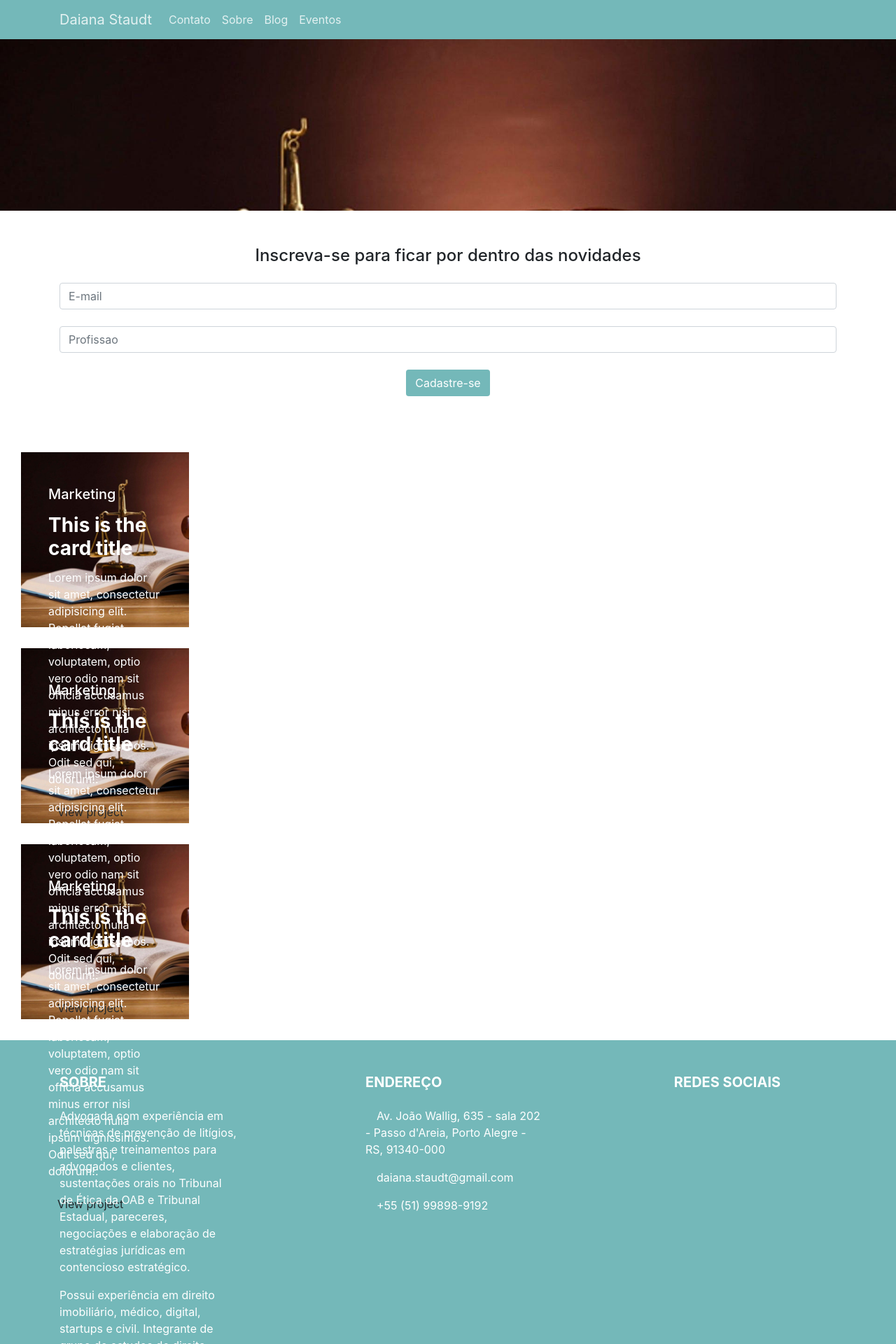
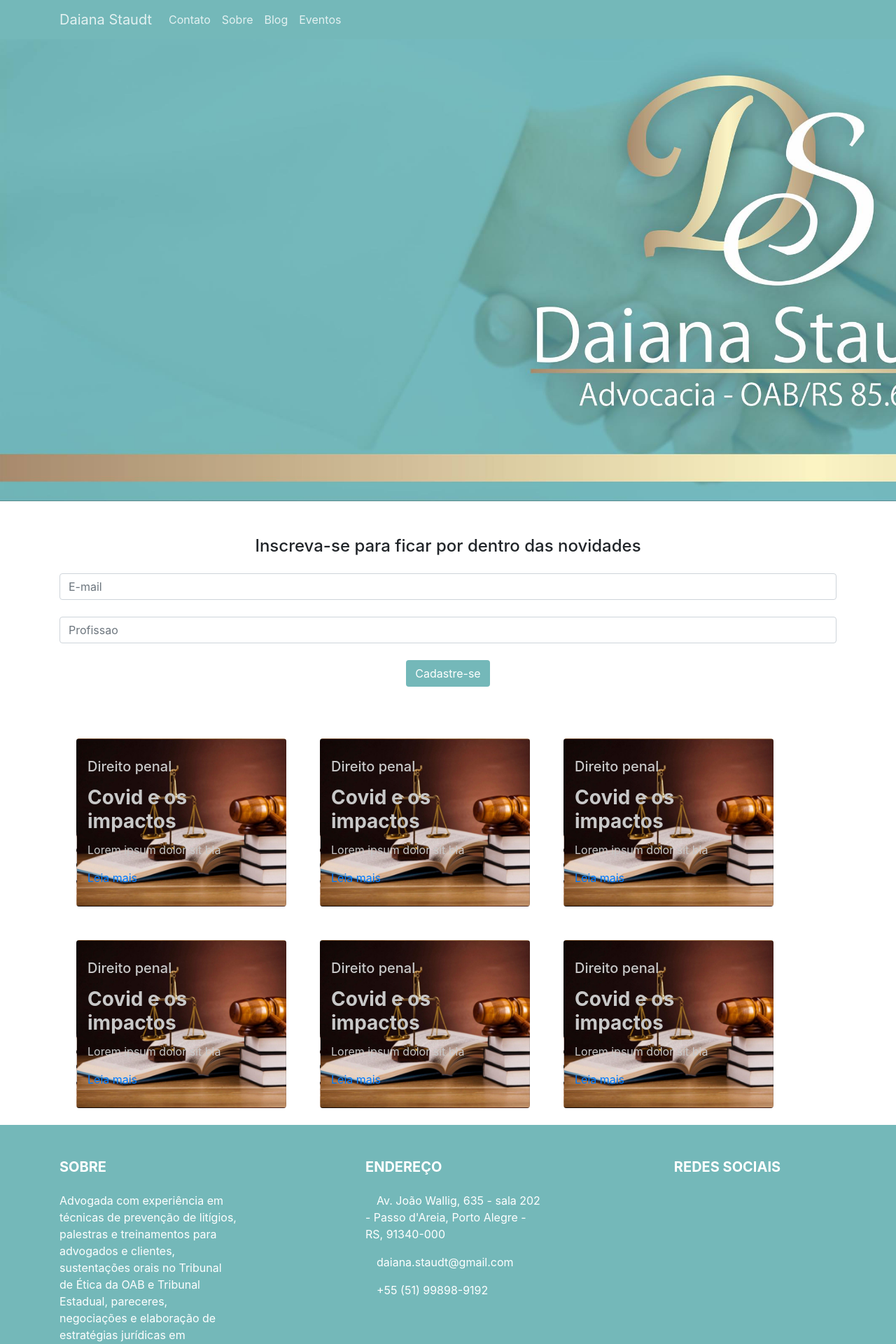
Before and after one commit to lucasstd/lawyer, a Next.js app: page / in a window 1280 px wide. Shown: the top 1920 px of the page at 70% size. Built offline with nearby package versions, Linux system fonts and the light colour scheme.

Commit message:
small fixes at styles

```diff
--- a/components/common/Footer.js
+++ b/components/common/Footer.js
@@ -3,68 +3,75 @@ import React, { Component } from "react";
 export default class Footer extends Component {
   render() {
     return (
-      <footer class="page-footer font-small mdb-color lighten-3 pt-4" style={{ backgroundColor: "#74B8B9", color: "white" }}>
-        <div class="container text-center text-md-left">
-
-          <div class="row">
-
-            <div class="col-md-4 col-lg-3 mr-auto my-md-4 my-0 mt-4 mb-1">
-
-              <h5 class="font-weight-bold text-uppercase mb-4">Sobre</h5>
+      <footer
+        className="page-footer font-small mdb-color lighten-3 pt-4"
+        style={{ backgroundColor: "#74B8B9", color: "white" }}
+      >
+        <div className="container text-center text-md-left">
+          <div className="row">
+            <div className="col-md-4 col-lg-3 mr-auto my-md-4 my-0 mt-4 mb-1">
+              <h5 className="font-weight-bold text-uppercase mb-4">Sobre</h5>
               <p>
-                Advogada com experiência em técnicas de prevenção de litígios, palestras e treinamentos para advogados e clientes,
-                sustentações orais no Tribunal de Ética da OAB e Tribunal Estadual, pareceres, negociações e elaboração de estratégias jurídicas em contencioso estratégico.
+                Advogada com experiência em técnicas de prevenção de litígios,
+                palestras e treinamentos para advogados e clientes, sustentações
+                orais no Tribunal de Ética da OAB e Tribunal Estadual,
+                pareceres, negociações e elaboração de estratégias jurídicas em
+                contencioso estratégico.
               </p>
               <p>
-                Possui experiência em direito imobiliário, médico, digital, startups e civil.
-                Integrante de grupo de estudos de direito imobiliário (ESA), direito processual civil (PUCRS) e membro da AGADIE e IBRADIM.
+                Possui experiência em direito imobiliário, médico, digital,
+                startups e civil. Integrante de grupo de estudos de direito
+                imobiliário (ESA), direito processual civil (PUCRS) e membro da
+                AGADIE e IBRADIM.
               </p>
-
             </div>
 
-            <hr class="clearfix w-100 d-md-none" />
+            <hr className="clearfix w-100 d-md-none" />
 
-            <div class="col-md-4 col-lg-3 mx-auto my-md-4 my-0 mt-4 mb-1">
+            <div className="col-md-4 col-lg-3 mx-auto my-md-4 my-0 mt-4 mb-1">
+              <h5 className="font-weight-bold text-uppercase mb-4">Endereço</h5>
 
-              <h5 class="font-weight-bold text-uppercase mb-4">Endereço</h5>
-
-              <ul class="list-unstyled">
+              <ul className="list-unstyled">
                 <li>
                   <p>
-                    <i class="fas fa-home mr-3"></i> Av. João Wallig, 635 - sala 202 - Passo d'Areia, Porto Alegre - RS, 91340-000</p>
+                    <i className="fas fa-home mr-3"></i> Av. João Wallig, 635 -
+                    sala 202 - Passo d'Areia, Porto Alegre - RS, 91340-000
+                  </p>
                 </li>
                 <li>
                   <p>
-                    <i class="fas fa-envelope mr-3"></i> daiana.staudt@gmail.com</p>
+                    <i className="fas fa-envelope mr-3"></i>{" "}
+                    daiana.staudt@gmail.com
+                  </p>
                 </li>
                 <li>
                   <p>
-                    <i class="fas fa-phone mr-3"></i> +55 (51) 99898-9192 </p>
+                    <i className="fas fa-phone mr-3"></i> +55 (51) 99898-9192{" "}
+                  </p>
                 </li>
               </ul>
-
             </div>
 
-            <hr class="clearfix w-100 d-md-none" />
+            <hr className="clearfix w-100 d-md-none" />
 
-            <div class="col-md-2 col-lg-2 text-center mx-auto my-4">
+            <div className="col-md-2 col-lg-2 text-center mx-auto my-4">
+              <h5 className="font-weight-bold text-uppercase mb-4">
+                Redes sociais
+              </h5>
 
-              <h5 class="font-weight-bold text-uppercase mb-4">Redes sociais</h5>
-
-              <a type="button" class="btn-floating btn-fb">
-                <i class="fab fa-facebook-f"></i>
+              <a type="button" className="btn-floating btn-fb">
+                <i className="fab fa-facebook-f"></i>
               </a>
-              <a type="button" class="btn-floating btn-tw">
-                <i class="fab fa-twitter"></i>
+              <a type="button" className="btn-floating btn-tw">
+                <i className="fab fa-twitter"></i>
               </a>
-              <a type="button" class="btn-floating btn-gplus">
-                <i class="fab fa-google-plus-g"></i>
+              <a type="button" className="btn-floating btn-gplus">
+                <i className="fab fa-google-plus-g"></i>
               </a>
-              <a type="button" class="btn-floating btn-dribbble">
-                <i class="fab fa-dribbble"></i>
+              <a type="button" className="btn-floating btn-dribbble">
+                <i className="fab fa-dribbble"></i>
               </a>
             </div>
-
           </div>
         </div>
       </footer>
--- a/components/common/Navbar.js
+++ b/components/common/Navbar.js
@@ -8,6 +8,7 @@ export default class Header extends Component {
         <Navbar
           collapseOnSelect
           expand="sm"
+          fixed="top"
           style={{ backgroundColor: "#74B8B9" }}
         >
           <div className="container">
--- a/components/home/BackgroundInfo.js
+++ b/components/home/BackgroundInfo.js
@@ -1,20 +1,21 @@
 import React from 'react'
 import styled from "@emotion/styled";
 
-// const backgroundStyle = style({ background: 'url(/images/bg.jpg) no-repeat center center scroll', width: "100%" })
-const ErrorMessageContainer = styled("div")`
-  display: flex;
-  justify-content: center;
+const BgImg = styled("div")`
+  background-position: center;
+  background-size: cover
   color: white;
-  background: url(/images/bg.jpg);
-  min-height: 245px;
+  background: url(/images/background.jpg);
+  height: 700px;
   background-size: cover;
   width: 100%;
-  height: 100%;
+  @media screen and (max-width: 1142px) {
+    height: 3m;
+  }
 `;
 
 export default () => (
-  <ErrorMessageContainer>
+  <BgImg className="img-fluid">
     <p></p>
-  </ErrorMessageContainer>
+  </BgImg>
 )
--- a/components/home/Card.js
+++ b/components/home/Card.js
@@ -2,31 +2,30 @@ import React, { Component } from 'react';
 import styled from "@emotion/styled";
 
 const CardStyle = styled("div")`
-  display: flex;
+  border-radius: 4px;
   justify-content: center;
   background: url(/images/bg.jpg);
   background-size: cover;
-  color: white;
-  margin: 30px;
-  width: 240px;
-  height: 250px;
+  color: #C8C8C8;
+  margin: 1.5em;
+  width: 300px;
+  height: 240px;
   transition: all 0.2s ease-in-out;
   -webkit-transition: all 0.2s ease-in-out;
+  &:hover {
+    box-shadow: 0 14px 18px #C8C8C8;
+  }
 `;
 
 function Card() {
     return (
-        <CardStyle className="container">
+        <CardStyle className="container card">
             <div className="card-image">
-                <div className="py-5 px-4">
-                    <div>
-                    <h5 className="pink-text"><i className="fas fa-chart-pie"></i> Marketing</h5>
-                    <h3 className="card-title pt-2"><strong>This is the card title</strong></h3>
-                    <p>Lorem ipsum dolor sit amet, consectetur adipisicing elit. Repellat fugiat, laboriosam, voluptatem,
-                        optio vero odio nam sit officia accusamus minus error nisi architecto nulla ipsum dignissimos.
-                        Odit sed qui, dolorum!.</p>
-                    <a className="btn btn-pink"><i className="fas fa-clone left"></i> View project</a>
-                    </div>
+                <div className="">
+                    <h5 className="pink-text"><i className="fas fa-chart-pie"></i> Direito penal</h5>
+                    <h3 className="card-title pt-2"><strong>Covid e os impactos</strong></h3>
+                    <p>Lorem ipsum dolor sit bla</p>
+                    <a className=""><i className="fas fa-clone left"></i> Leia mais</a>
                 </div>
             </div>
         </CardStyle>
--- /dev/null
+++ b/components/home/Cards.js
@@ -0,0 +1,24 @@
+import React, { Component } from "react";
+import styled from "@emotion/styled";
+import Card from "./Card";
+
+const CardsStyle = styled("div")`
+  display: flex;
+  flex-wrap: wrap;
+`;
+
+function Cards() {
+  return (
+    <div className="container">
+      <CardsStyle>
+        <Card />
+        <Card />
+        <Card />
+        <Card />
+        <Card />
+        <Card />
+      </CardsStyle>
+    </div>
+  );
+}
+export default Cards;
--- a/components/home/Subscribe.js
+++ b/components/home/Subscribe.js
@@ -8,11 +8,11 @@ export default class Footer extends Component {
     return (
       <Section>
         <div id="inscrever" className="container text-center">
-          <p class="h4 mb-4">Inscreva-se para ficar por dentro das novidades</p>
+          <p className="h4 mb-4">Inscreva-se para ficar por dentro das novidades</p>
 
-          <input type="email" id="defaultLoginFormEmail" class="form-control mb-4" placeholder="E-mail" />
+          <input type="email" id="defaultLoginFormEmail" className="form-control mb-4" placeholder="E-mail" />
 
-          <input type="password" id="defaultLoginFormPassword" class="form-control mb-4" placeholder="Profissao" />
+          <input type="password" id="defaultLoginFormPassword" className="form-control mb-4" placeholder="Profissao" />
 
           <button type="button" className="btn" style={{ backgroundColor: "#74B8B9", color: "white" }}>Cadastre-se</button>
         </div>
--- a/pages/index.js
+++ b/pages/index.js
@@ -3,7 +3,7 @@ import Footer from "../components/common/Footer";
 import Header from "../components/common/Navbar";
 import Inscrever from "../components/home/Subscribe";
 import BackgroundInfo from "../components/home/BackgroundInfo";
-import Card from "../components/home/Card";
+import Cards from "../components/home/Cards";
 
 export default class Home extends Component {
   render() {
@@ -13,9 +13,7 @@ export default class Home extends Component {
 
         <BackgroundInfo />
         <Inscrever />
-        <Card />
-        <Card />
-        <Card />
+        <Cards />
 
         <Footer />
       </>
```
Also changed, not shown: components/home/Partners.js (added, +17 -0 lines), public/images/oab_logo.png (added).
